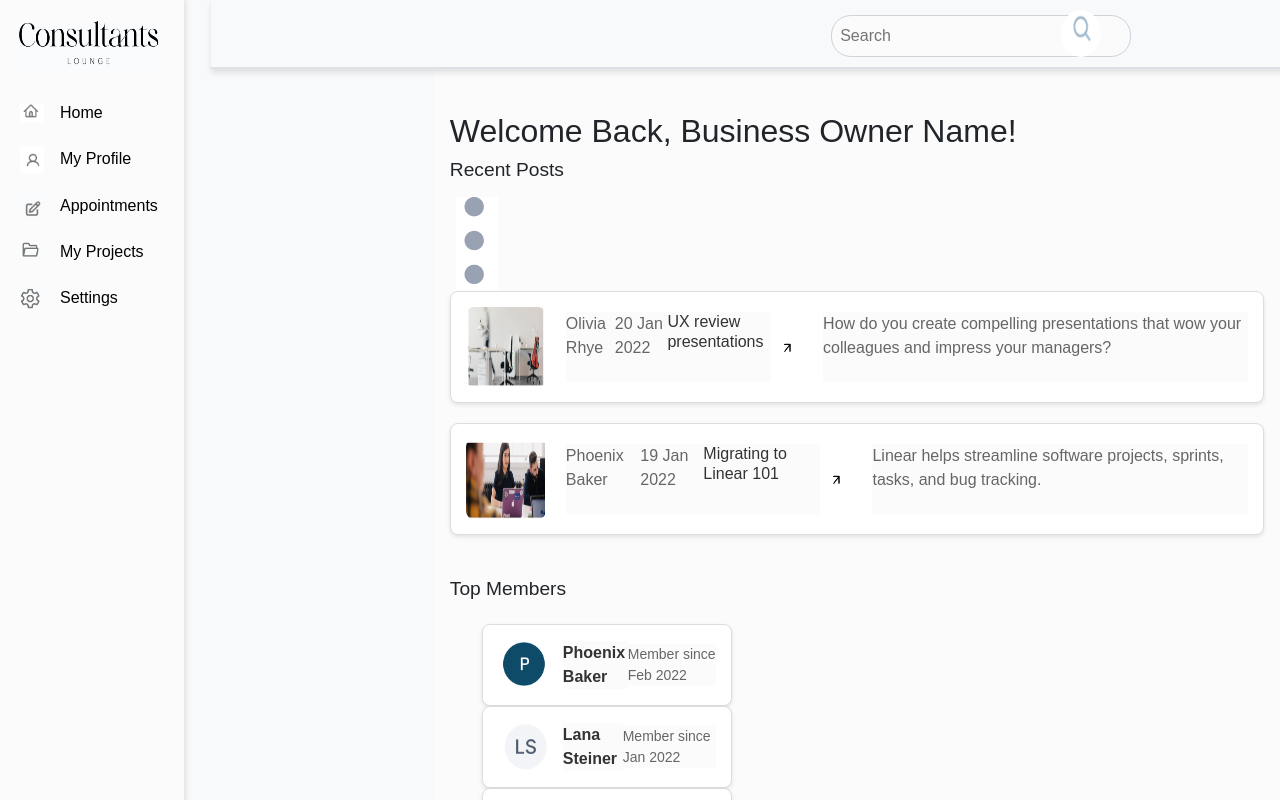
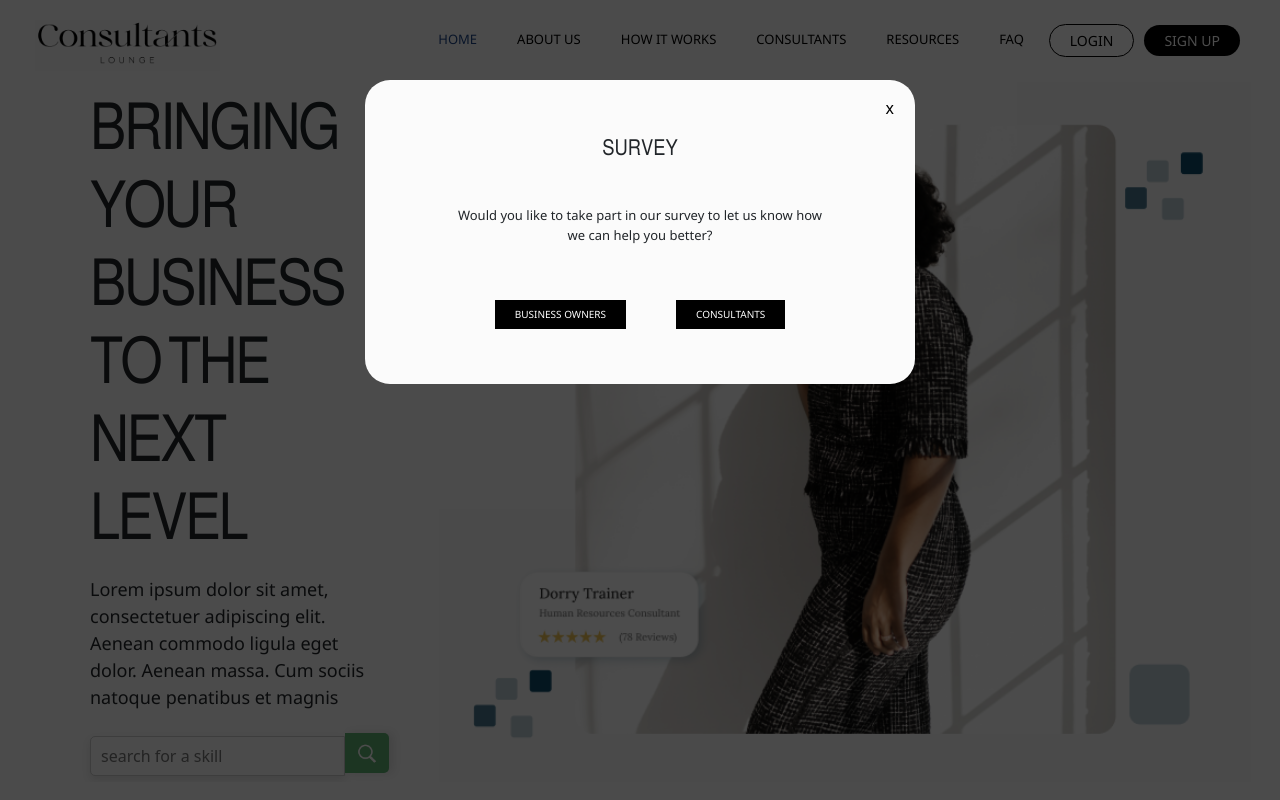
Before and after one commit to Grace4501/Capstone-Project, a React (Create React App) app in the folder consultants_lounge_frontend/: page / in a window 1280 px wide. Shown: the top 800 px of the page. Built offline with nearby package versions, Linux system fonts and the light colour scheme.

Commit message:
Finished the Business Owner Dashboard

```diff
--- a/consultants_lounge_frontend/src/App.js
+++ b/consultants_lounge_frontend/src/App.js
@@ -1,6 +1,3 @@
-
-
-import Admin from './components/AdminDashboard/Admin.js';
 import './App.css';
 import React from 'react';
 import{Routes, Route, Link} from 'react-router-dom';
@@ -10,22 +7,23 @@ import HomePage from './components/HomePage';
 import SurveyConsultant from './components/survey-Consultant';
 import SurveyBusinesses from './components/survey-Businesses';
 import Login from './components/Login';
-
 import Business from './components/BusinessOwnerDashboard/Business.js';
+import Admin from './components/AdminDashboard/Admin.js';
 
 function App() {
 
   return (
     <div>
-      <Business/>
-     {/* <Routes>
+       <Routes>
         <Route path='/' element={<HomePage />} />
         <Route path='/aboutUs' element={<AboutUs />} />
         <Route path='/signUp' element={<SignUp />} />
         <Route path='/survey-Consultant' element={<SurveyConsultant />} />
         <Route path='/survey-Businesses' element={<SurveyBusinesses />} />
         <Route path='/Login' element={<Login />} />
-      </Routes>  */}
+        <Route path='/Business' element={<Business />} />
+        <Route path='/Admin' element={<Admin />} />
+      </Routes>
     </div>
   );
 }
```
